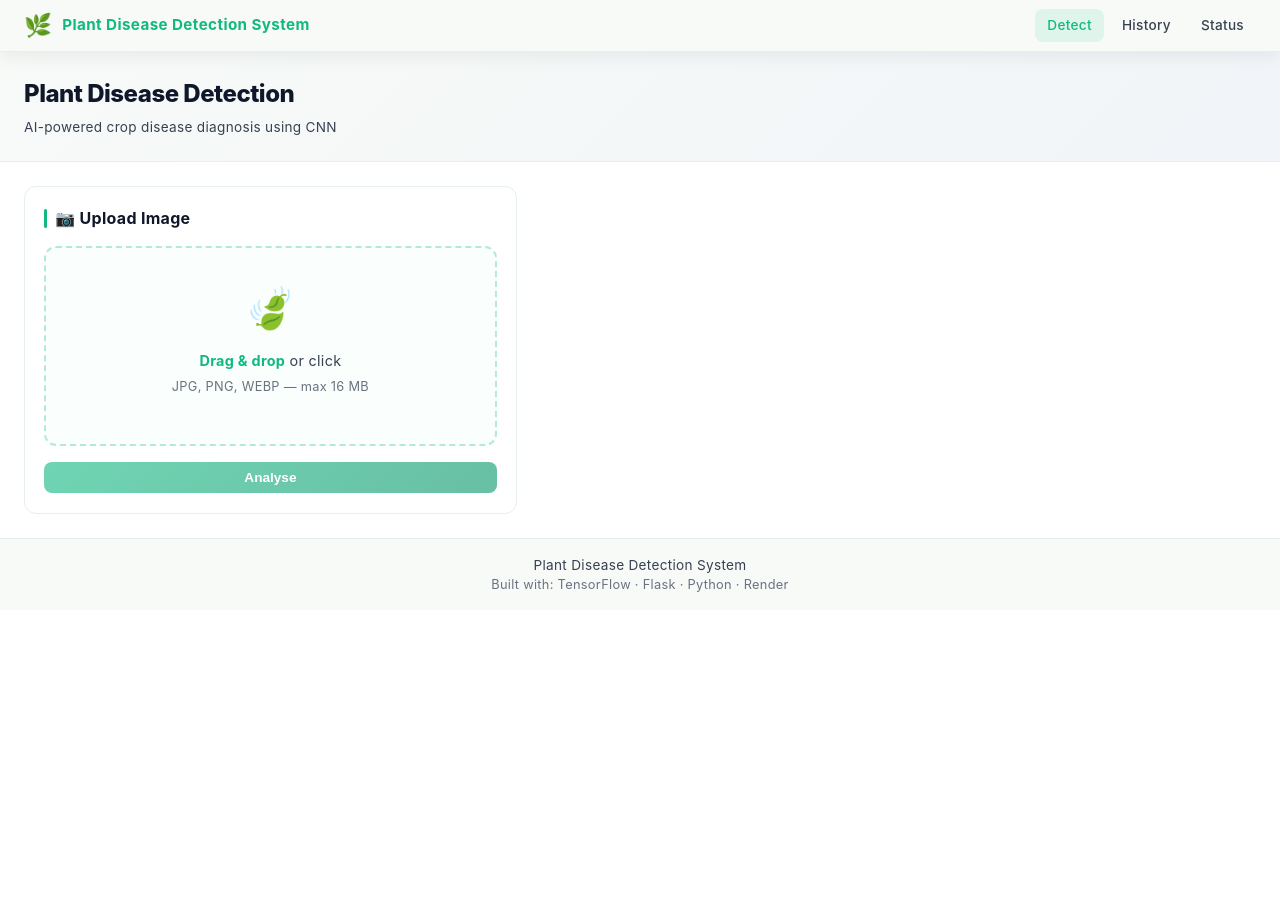
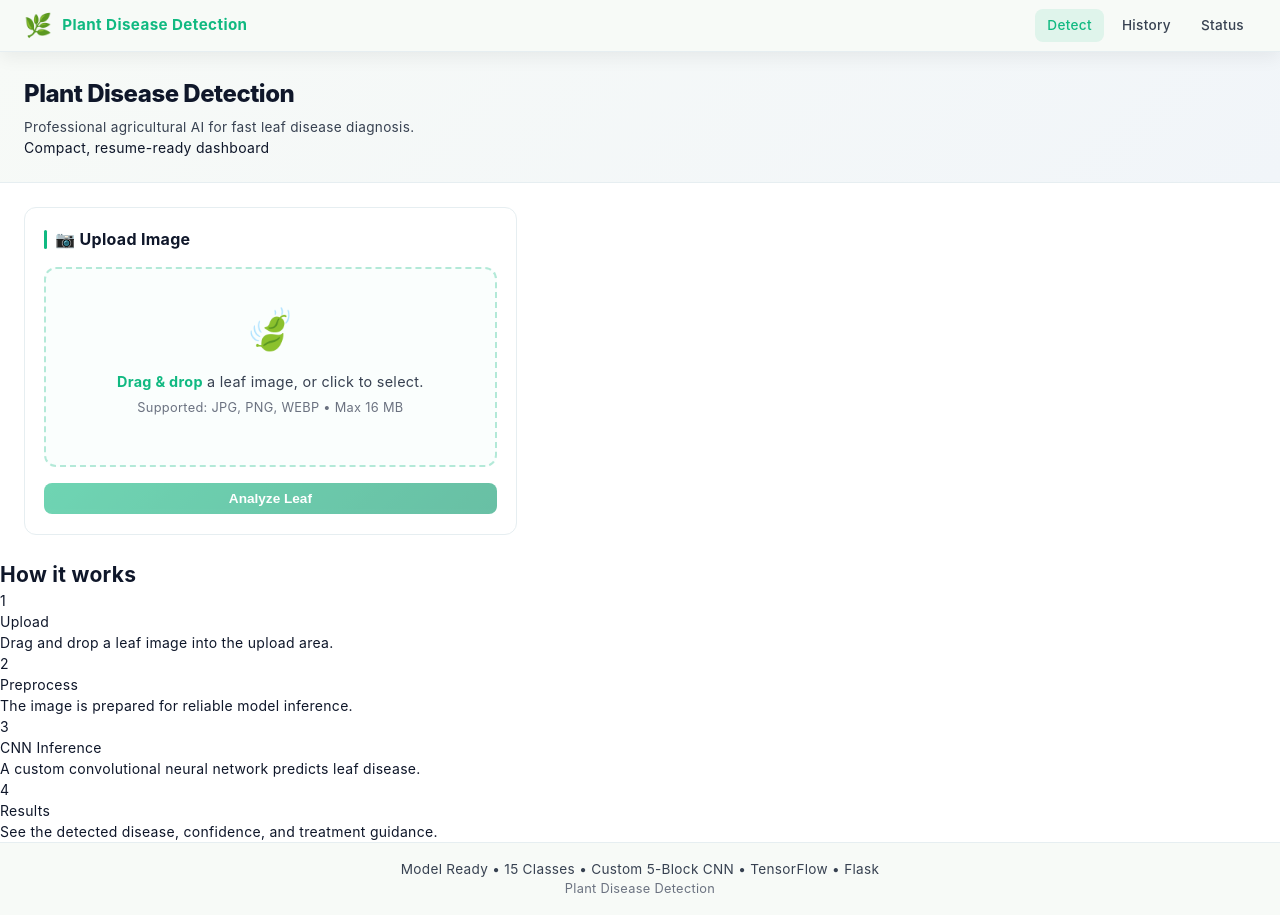
Before and after one commit to SaiKrishna181707/plant-disease-detection, a Flask app: page / in a window 1280 px wide. Run offline with Flask 3, Linux system fonts and the light colour scheme.

Commit message:
Enhanced UI

```diff
--- a/app/static/js/app.js
+++ b/app/static/js/app.js
@@ -171,13 +171,17 @@
       });
     });
 
+    // Top-line results
+    document.getElementById("result-info-class").textContent      = top.display_name;
+    document.getElementById("result-info-confidence").textContent = `${top.confidence}%`;
+    document.getElementById("result-info-severity").textContent   = resultSeverity.textContent.replace("Severity: ", "") || "Unknown";
+
     // Disease info
     infoDesc.textContent      = info.description || "—";
     infoSymptoms.textContent  = info.symptoms    || "—";
     infoTreatment.textContent = info.treatment   || "Consult an agricultural expert.";
 
     resultsCard.style.display = "block";
-    resultsCard.scrollIntoView({ behavior: "smooth", block: "start" });
   }
 
   // ── Helpers ───────────────────────────────────────────────────────────────
--- a/app/templates/index.html
+++ b/app/templates/index.html
@@ -3,16 +3,15 @@
 <head>
   <meta charset="UTF-8" />
   <meta name="viewport" content="width=device-width, initial-scale=1.0" />
-  <title>Plant Disease Detection System</title>
+  <title>Plant Disease Detection</title>
   <link rel="stylesheet" href="{{ url_for('static', filename='css/style.css') }}" />
 </head>
 <body>
 
-<!-- ── Navigation ── -->
 <nav class="navbar">
   <div class="nav-brand">
     <span class="nav-icon">🌿</span>
-    <span class="nav-title">Plant Disease Detection System</span>
+    <span class="nav-title">Plant Disease Detection</span>
   </div>
   <div class="nav-links">
     <a href="/" class="nav-link active">Detect</a>
@@ -21,27 +20,26 @@
   </div>
 </nav>
 
-<!-- ── Hero ── -->
 <section class="hero">
   <div class="hero-content">
-    <h1 class="hero-title">Plant Disease Detection</h1>
-    <p class="hero-sub">AI-powered crop disease diagnosis using CNN</p>
+    <div class="hero-left">
+      <h1 class="hero-title">Plant Disease Detection</h1>
+      <p class="hero-sub">Professional agricultural AI for fast leaf disease diagnosis.</p>
+    </div>
+    <span class="hero-chip">Compact, resume-ready dashboard</span>
   </div>
 </section>
 
-<!-- ── Main content (2-column layout) ── -->
 <main class="main-grid">
-
-  <!-- LEFT COLUMN: Upload (40%) -->
   <div class="card upload-card">
     <h2 class="card-title">📷 Upload Image</h2>
 
     <div id="drop-zone" class="drop-zone">
-      <img id="preview-img" class="preview-img" src="" alt="preview" />
+      <img id="preview-img" class="preview-img" src="" alt="Preview" />
       <div id="drop-hint" class="drop-hint">
         <div class="drop-icon">🍃</div>
-        <p><strong>Drag & drop</strong> or click</p>
-        <p class="drop-sub">JPG, PNG, WEBP — max 16 MB</p>
+        <p><strong>Drag & drop</strong> a leaf image, or click to select.</p>
+        <p class="drop-sub">Supported: JPG, PNG, WEBP • Max 16 MB</p>
       </div>
       <p id="file-name" class="file-name"></p>
     </div>
@@ -49,20 +47,18 @@
     <input type="file" id="file-input" accept="image/*" style="display:none" />
 
     <button id="analyse-btn" class="btn btn-primary" disabled>
-      <span id="btn-text">Analyse</span>
+      <span id="btn-text">Analyze Leaf</span>
       <span id="btn-spinner" class="btn-spinner" style="display:none"></span>
     </button>
 
     <div id="error-box" class="alert alert-error" style="display:none"></div>
   </div>
 
-  <!-- RIGHT COLUMN: Results (60%) -->
   <div id="results-card" class="card results-card" style="display:none">
-
-    <h2 class="card-title">🔬 Results</h2>
+    <h2 class="card-title">🔬 Detection Results</h2>
 
     <div class="result-hero">
-      <img id="result-thumb" class="result-thumb" src="" alt="" />
+      <img id="result-thumb" class="result-thumb" src="" alt="Result preview" />
       <div class="result-hero-text">
         <div id="result-top-name" class="result-top-name"></div>
         <div id="result-top-conf" class="result-top-conf"></div>
@@ -72,13 +68,25 @@
 
     <div id="result-warning" class="alert alert-warn" style="display:none;"></div>
 
-    <!-- Top-K prediction bars -->
-    <h3 class="pred-label">Top Predictions</h3>
+    <div class="result-info">
+      <div class="result-info-item">
+        <strong>Top class</strong>
+        <span id="result-info-class">—</span>
+      </div>
+      <div class="result-info-item">
+        <strong>Confidence</strong>
+        <span id="result-info-confidence">—</span>
+      </div>
+      <div class="result-info-item">
+        <strong>Severity</strong>
+        <span id="result-info-severity">—</span>
+      </div>
+    </div>
+
+    <h3 class="pred-label">Top predictions</h3>
     <div id="pred-bars" class="pred-bars"></div>
 
-    <!-- Disease information -->
     <div id="disease-panel" class="disease-panel">
-      <h3 class="info-label">📋 Details</h3>
       <div class="info-grid">
         <div class="info-block">
           <div class="info-label">Description</div>
@@ -90,17 +98,53 @@
         </div>
       </div>
 
-      <h3 class="info-label" style="margin-top:0.8rem">Treatment</h3>
-      <div id="info-treatment" class="treatment-box"></div>
+      <div class="info-block">
+        <div class="info-label">Treatment</div>
+        <div id="info-treatment" class="info-value"></div>
+      </div>
     </div>
-
   </div>
-
 </main>
 
+<section class="how-section">
+  <div class="how-header">
+    <h2 class="how-title">How it works</h2>
+  </div>
+  <div class="how-grid">
+    <div class="how-card">
+      <span class="how-badge">1</span>
+      <div class="how-card-body">
+        <div class="how-card-title">Upload</div>
+        <div class="how-card-text">Drag and drop a leaf image into the upload area.</div>
+      </div>
+    </div>
+    <div class="how-card">
+      <span class="how-badge">2</span>
+      <div class="how-card-body">
+        <div class="how-card-title">Preprocess</div>
+        <div class="how-card-text">The image is prepared for reliable model inference.</div>
+      </div>
+    </div>
+    <div class="how-card">
+      <span class="how-badge">3</span>
+      <div class="how-card-body">
+        <div class="how-card-title">CNN Inference</div>
+        <div class="how-card-text">A custom convolutional neural network predicts leaf disease.</div>
+      </div>
+    </div>
+    <div class="how-card">
+      <span class="how-badge">4</span>
+      <div class="how-card-body">
+        <div class="how-card-title">Results</div>
+        <div class="how-card-text">See the detected disease, confidence, and treatment guidance.</div>
+      </div>
+    </div>
+  </div>
+</section>
+
 <footer class="footer footer-main">
-  <div>Plant Disease Detection System</div>
-  <div class="footer-tech">Built with: TensorFlow · Flask · Python · Render</div>
+  <div>Model Ready • 15 Classes • Custom 5-Block CNN • TensorFlow • Flask</div>
+  <div class="footer-tech">Plant Disease Detection</div>
 </footer>
 
 <script src="{{ url_for('static', filename='js/app.js') }}"></script>
```
Also changed, not shown: app/templates/history.html (+19 -18 lines), app/templates/status.html (+16 -17 lines).
